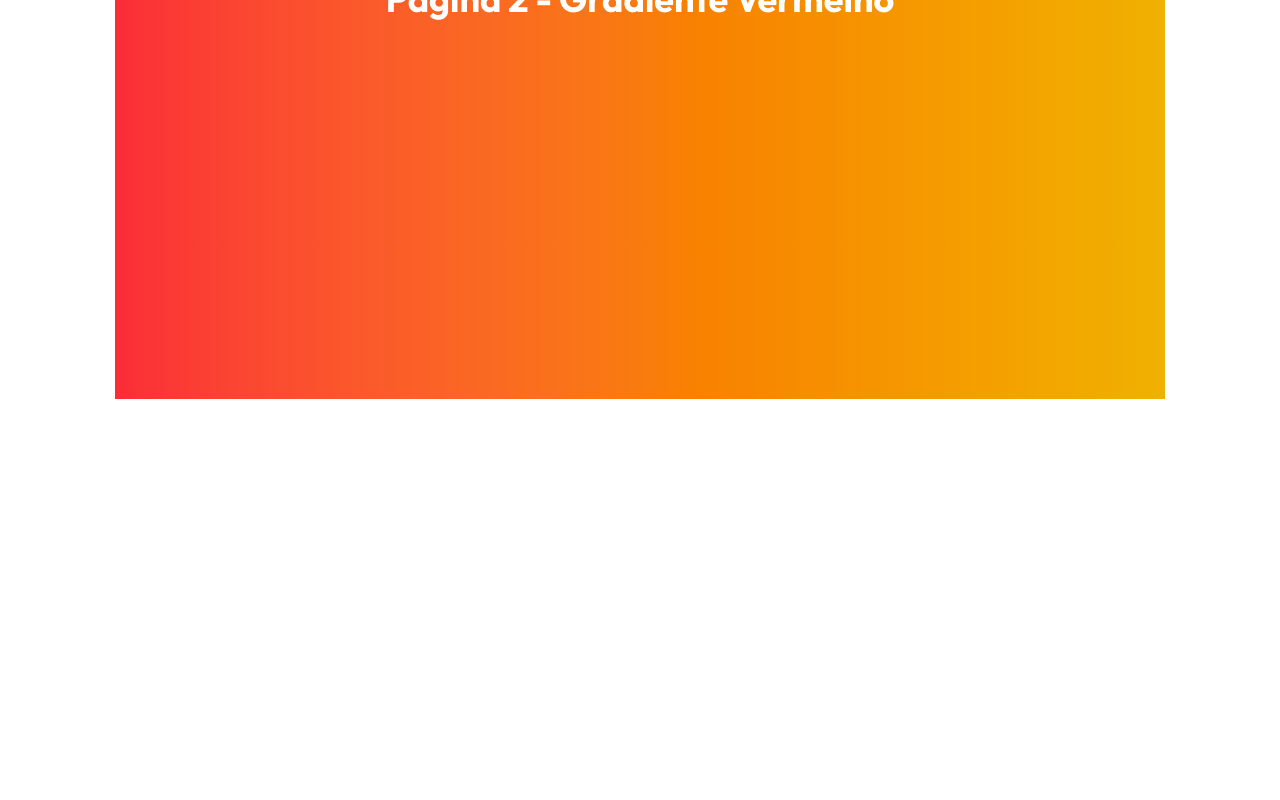
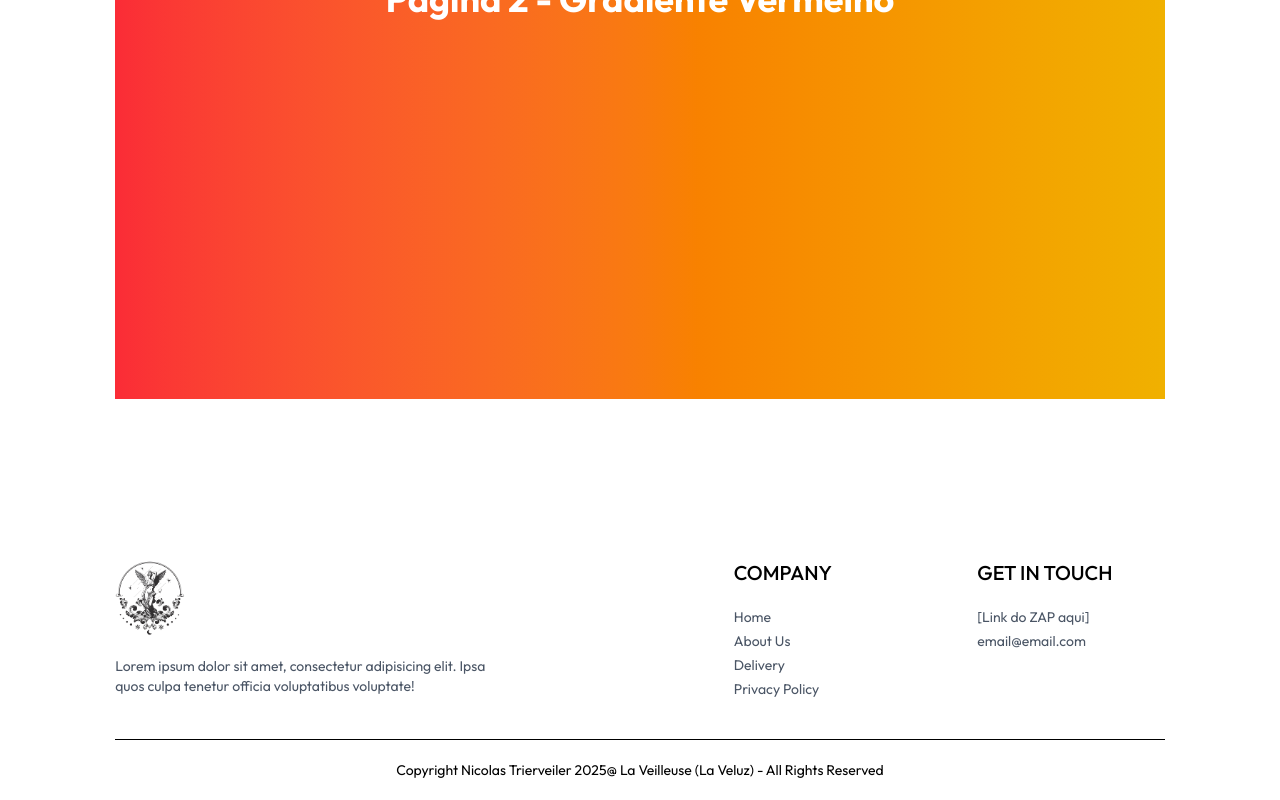
Before and after one commit to nictrierveiler/React-Ecommerce, a React (Vite) app: page /collection in a window 1280 px wide. Shown: the part 521-1321 px from the top of the page. Before the commit the page ends 920 px from the top, so only its background shows below. Built offline with nearby package versions, Linux system fonts and the light colour scheme.

Commit message:
Footer done

```diff
--- a/src/App.jsx
+++ b/src/App.jsx
@@ -10,6 +10,7 @@
 import PlaceOrder from './pages/PlaceOrder'
 import Product from './pages/Product'
 import Navbar from './components/Navbar'
+import Footer from './components/Footer'
 
 const App = () => {
   return (
@@ -26,6 +27,7 @@
         <Route path='/place-order' element={<PlaceOrder/>} />
         <Route path='/product/ :ProductId' element={<Product/>} />
       </Routes>
+      <Footer/>
     </div>
   )
 }
--- /dev/null
+++ b/src/components/Footer.jsx
@@ -0,0 +1,43 @@
+import React from 'react'
+import { assets } from '../assets/frontend_assets/assets'
+
+function Footer() {
+  return (
+    <div>
+        <div className='flex flex-col sm:grid grid-cols-[3fr_1fr_1fr] gap-14 my-10 mt-40 text-sm'>
+            <div>
+                <img src={assets.logo} className='mb-5 w-18' alt="Logo" />
+                <p className='w-full md:w-2/3 text-gray-600'>
+                    Lorem ipsum dolor sit amet, consectetur adipisicing elit. Ipsa quos culpa tenetur officia voluptatibus voluptate!
+                </p>
+            </div>
+
+            <div>
+              <p className='text-xl font-medium mb-5'>COMPANY</p>
+              <ul className='flex flex-col gap-1 text-gray-600'>
+                <li>Home</li>
+                <li>About Us</li>
+                <li>Delivery</li>
+                <li>Privacy Policy</li>
+              </ul>
+            </div>
+
+            <div>
+            <p className='text-xl font-medium mb-5'>GET IN TOUCH</p>
+            <ul className='flex flex-col gap-1 text-gray-600'>
+                <li>[Link do ZAP aqui]</li>
+                <li>email@email.com</li>
+              </ul>
+            </div>
+        </div>
+
+        <div>
+              <hr />
+              <p className='py-5 text-sm text-center'>Copyright Nicolas Trierveiler 2025@ La Veilleuse (La Veluz) - All Rights Reserved</p>
+            </div>
+
+    </div>
+  )
+}
+
+export default Footer
```
